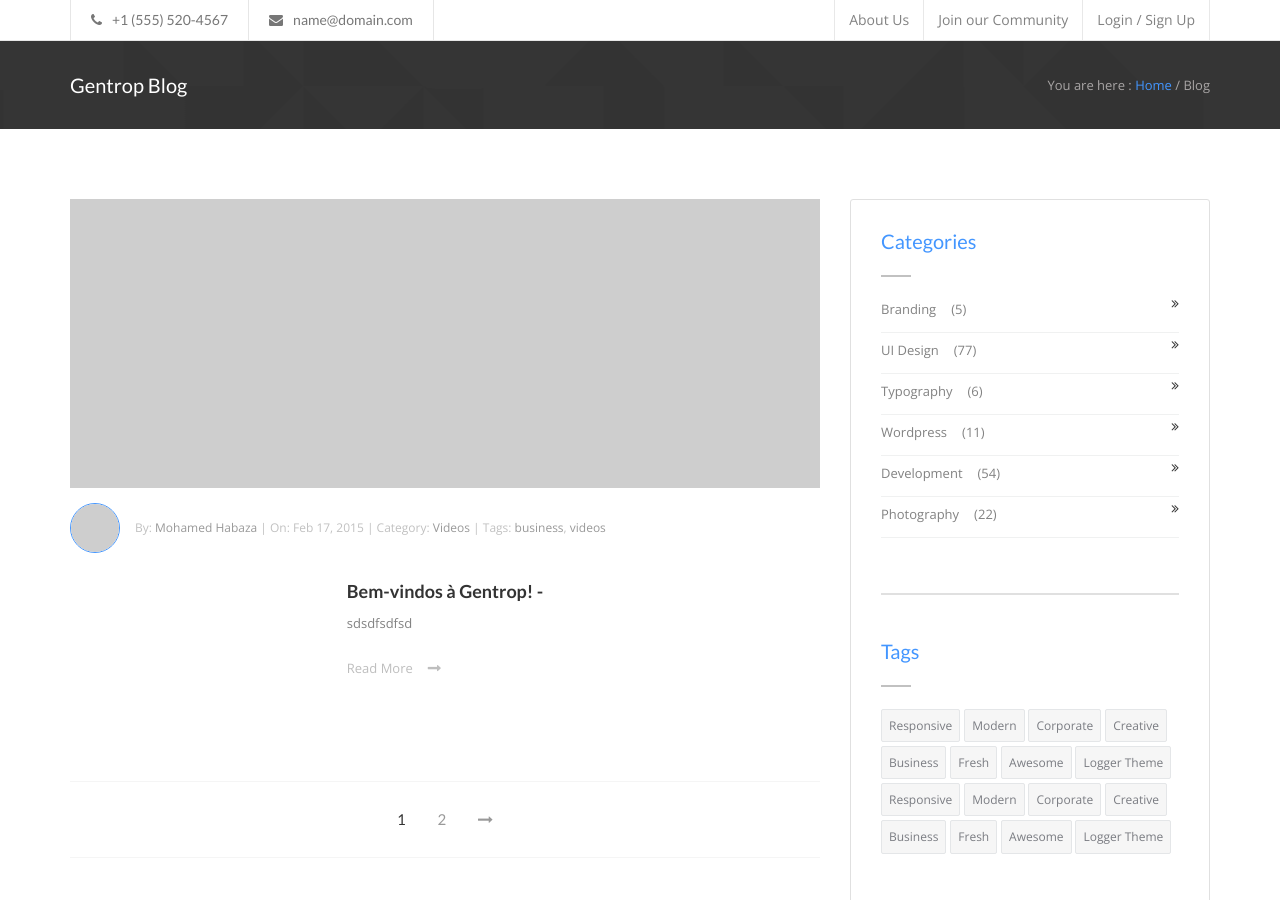
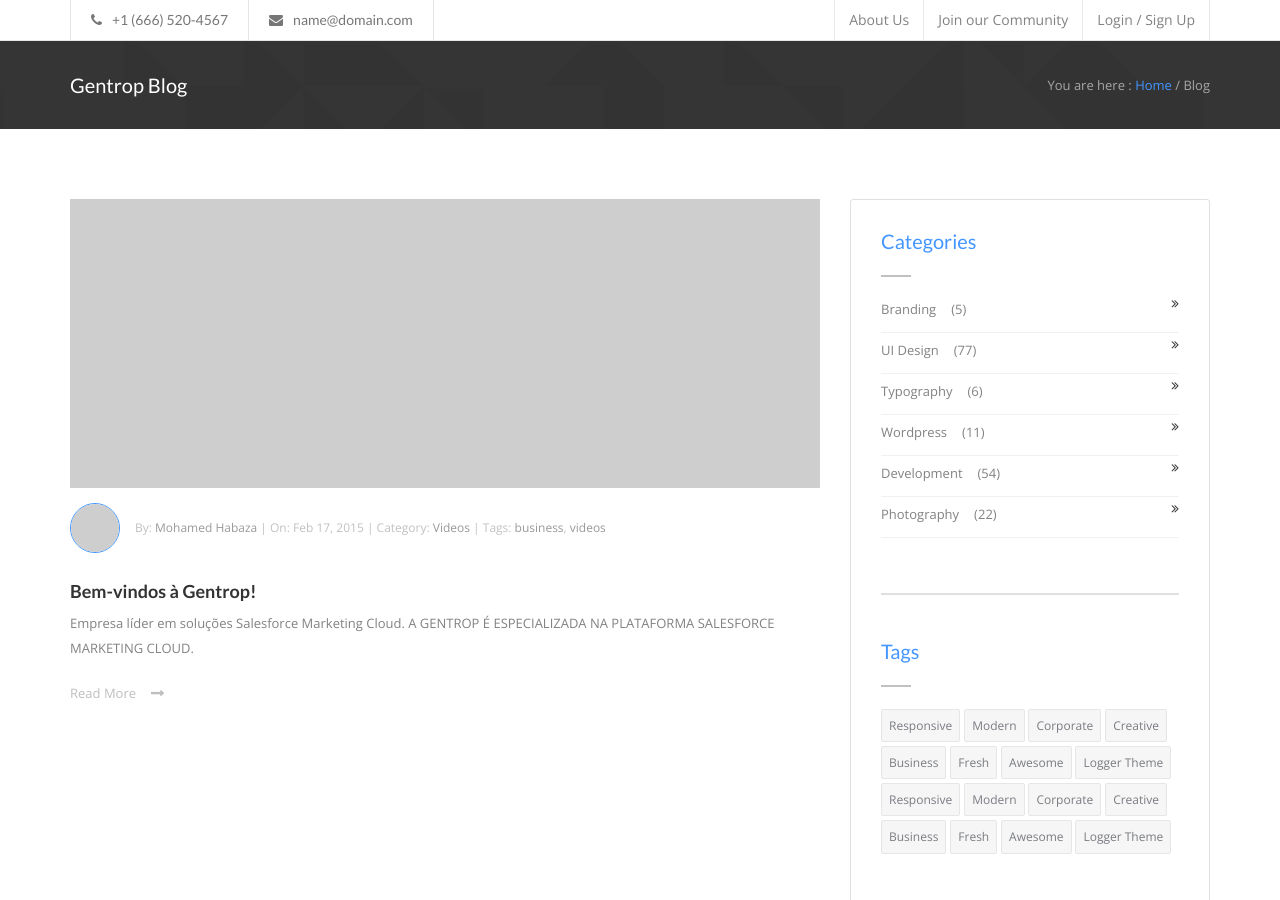
Before and after one commit to hexadevti/hexadevti.github.io, a Jekyll site: the page built from index.html, in a window 1280 px wide and 900 px high. Built offline with Jekyll 4.4.1, drawn with Linux system fonts in a browser that asks for light colours; the list of posts is cut into pages by our own code.

Commit message:
agora sim

```diff
--- a/_config.yml
+++ b/_config.yml
@@ -1,10 +1,11 @@
-excerpt_separator: ""
-pygments: true
+excerpt_separator: "<!--more-->"
+highlighter: pygments
 markdown: kramdown
 url: http://hexadevti.github.io
 title: Gentrop Blog
 email: luciano.faria@gentrop.com
 author: Luciano Faria
 description: My awesome new site
-paginate: 5
+gems : [jekyll-paginate]
+paginate: 4
 google_analytics:
--- a/_includes/pagination.html
+++ b/_includes/pagination.html
@@ -1,20 +1,27 @@
-<div class="pagination clearfix mb1 mt4">
-  <div class="left">
-    {% if paginator.previous_page %}
-      {% if paginator.page == 2 %}
-        <a class="pagination-item" href="{{ site.baseurl }}/">Newer</a>
-      {% else %}
-        <a class="pagination-item" href="{{ site.baseurl }}/page{{paginator.previous_page}}/">Newer</a>
-      {% endif %}
-    {% else %}
-      <span class="pagination-item disabled">Newer</span>
-    {% endif %}
-  </div>
-  <div class="right">
-    {% if paginator.next_page %}
-      <a class="pagination-item" href="{{ site.baseurl }}/page{{paginator.next_page}}/">Older</a>
-    {% else %}
-      <span class="pagination-item disabled">Older</span>
-    {% endif %}
-  </div>
+{% if paginator.total_pages > 1 %}
+
+<div id="Pagination" class="light-wrapper Pagination-Full">
+    <div class="row">
+        <div class="pager col-md-12 text-center">
+            <ul>
+                  {% if paginator.previous_page %}
+                        <li><a href="{{ paginator.previous_page_path | prepend: site.baseurl | replace: '//', '/' }}"><i class="fa fa-long-arrow-left"></i></a></li>
+                  {% endif %}
+                  {% for page in (1..paginator.total_pages) %}
+                     {% if page == paginator.page %}
+                        <li><span class="selected">{{ page }}</span></li>
+                     {% elsif page == 1 %}
+                        <li><a href="{{ paginator.previous_page_path | prepend: site.baseurl | replace: '//', '/' }}">{{ page }}</a></li>
+                     {% else %}
+                        <li><a href="{{ site.paginate_path | prepend: site.baseurl | replace: '//', '/' | replace: ':num', page }}">{{ page }}</a></li>
+                     {% endif %}
+                  {% endfor %}
+                  {% if paginator.next_page %}
+                        <li><a href="{{ paginator.next_page_path | prepend: site.baseurl | replace: '//', '/' }}"><i class="fa fa-long-arrow-right"></i></a></li>
+                  {% endif %}
+            </ul>
+        </div>
+    </div>
 </div>
+
+{% endif %}
--- a/_layouts/blog.html
+++ b/_layouts/blog.html
@@ -9,8 +9,8 @@
     <link rel="shortcut icon" href="style/images/favicon.ico">
     <title>{% if page.title %}{{ page.title }} &#8211; {% endif %}{{ site.title }}</title>
     <!-- Bootstrap core CSS -->
-    <link href="style/css/style.css" rel="stylesheet">
-    <link href="style/css/color/blue.css" rel="stylesheet">
+    <link href="{{ "/style/css/style.css" | prepend: site.baseurl }}" rel="stylesheet">
+    <link href="{{ "/style/css/color/blue.css" | prepend: site.baseurl }}" rel="stylesheet">
     <!-- HTML5 shim and Respond.js IE8 support of HTML5 elements and media queries -->
     <!--[if lt IE 9]>
     <script src="style/js/html5shiv.js"></script>
@@ -23,11 +23,11 @@
 
 <!-- Start Loading -->
 
-<section class="loading-overlay">
+<!--<section class="loading-overlay">
     <div class="Loading-Page">
 		<h2 class="loader">Loading...</h2>
     </div>
-</section>
+</section>-->
 
  <!-- End Loading  -->
 
@@ -87,7 +87,7 @@
 			<div class="row">
 				 <div class="Contact-h col-md-6">
 					<div class="PhoneNamber">
-						<p><i class="fa fa-phone"></i>+1 (555) 520-4567</p>
+						<p><i class="fa fa-phone"></i>+1 (666) 520-4567</p>
 					</div>
 					<div class="Email-Site">
 						<p><i class="fa fa-envelope"></i>name@domain.com</p>
@@ -219,31 +219,31 @@
 
 
 <!-- Placed at the end of the document so the pages load faster -->
-<script type="text/javascript" src="style/js/jquery-1.11.3.min.js"></script>
-<script type="text/javascript" src="style/js/bootstrap.min.js"></script>
-<script type="text/javascript" src="style/js/menu-script.js"></script>
+<script type="text/javascript" src="{{ "/style/js/jquery-1.11.3.min.js" | prepend: site.baseurl }}"></script>
+<script type="text/javascript" src="{{ "/style/js/bootstrap.min.js" | prepend: site.baseurl }}"></script>
+<script type="text/javascript" src="{{ "/style/js/menu-script.js" | prepend: site.baseurl }}"></script>
 
-<script type="text/javascript" src="style/rs-plugin/js/jquery.themepunch.revolution.min.js"></script>
-<script type="text/javascript" src="style/rs-plugin/js/jquery.themepunch.tools.min.js"></script>
+<script type="text/javascript" src="{{ "/style/rs-plugin/js/jquery.themepunch.revolution.min.js" | prepend: site.baseurl }}"></script>
+<script type="text/javascript" src="{{ "/style/rs-plugin/js/jquery.themepunch.tools.min.js" | prepend: site.baseurl }}"></script>
 
-<script type="text/javascript" src="style/js/isotope.pkgd.min.js"></script>
-<script type="text/javascript" src="style/js/jquery.easing.min.js"></script>
-<script type="text/javascript" src="style/js/jquery.elevateZoom-3.0.8.min.js"></script>
-<script type="text/javascript" src="style/js/jquery.fancybox.js"></script>
-<script type="text/javascript" src="style/js/jquery.fancybox.pack.js"></script>
-<script type="text/javascript" src="style/js/jquery.fancybox-media.js"></script>
-<script type="text/javascript" src="style/js/jquery.inview.min.js"></script>
-<script type="text/javascript" src="style/js/jflickrfeed.min.js"></script>
-<script type="text/javascript" src="style/js/tweetie.min.js"></script>
+<script type="text/javascript" src="{{ "/style/js/isotope.pkgd.min.js" | prepend: site.baseurl }}"></script>
+<script type="text/javascript" src="{{ "/style/js/jquery.easing.min.js" | prepend: site.baseurl }}"></script>
+<script type="text/javascript" src="{{ "/style/js/jquery.elevateZoom-3.0.8.min.js" | prepend: site.baseurl }}"></script>
+<script type="text/javascript" src="{{ "/style/js/jquery.fancybox.js" | prepend: site.baseurl }}"></script>
+<script type="text/javascript" src="{{ "/style/js/jquery.fancybox.pack.js" | prepend: site.baseurl }}"></script>
+<script type="text/javascript" src="{{ "/style/js/jquery.fancybox-media.js" | prepend: site.baseurl }}"></script>
+<script type="text/javascript" src="{{ "/style/js/jquery.inview.min.js" | prepend: site.baseurl }}"></script>
+<script type="text/javascript" src="{{ "/style/js/jflickrfeed.min.js" | prepend: site.baseurl }}"></script>
+<script type="text/javascript" src="{{ "/style/js/tweetie.min.js" | prepend: site.baseurl }}"></script>
 
-<script type="text/javascript" src="style/js/modernizr.custom.js"></script>
-<script type="text/javascript" src="style/js/classie.js"></script>
-<script type="text/javascript" src="style/js/main.js"></script>
-<script type="text/javascript" src="style/js/owl.carousel.min.js"></script>
-<script type="text/javascript" src="style/js/jquery.counterup.js"></script>
-<script type="text/javascript" src="style/js/waypoints.min.js"></script>
-<script type="text/javascript" src="style/js/wow.min.js"></script>
-<script type="text/javascript" src="style/js/custom.js"></script>
+<script type="text/javascript" src="{{ "/style/js/modernizr.custom.js" | prepend: site.baseurl }}"></script>
+<script type="text/javascript" src="{{ "/style/js/classie.js" | prepend: site.baseurl }}"></script>
+<script type="text/javascript" src="{{ "/style/js/main.js" | prepend: site.baseurl }}"></script>
+<script type="text/javascript" src="{{ "/style/js/owl.carousel.min.js" | prepend: site.baseurl }}"></script>
+<script type="text/javascript" src="{{ "/style/js/jquery.counterup.js" | prepend: site.baseurl }}"></script>
+<script type="text/javascript" src="{{ "/style/js/waypoints.min.js" | prepend: site.baseurl }}"></script>
+<script type="text/javascript" src="{{ "/style/js/wow.min.js" | prepend: site.baseurl }}"></script>
+<script type="text/javascript" src="{{ "/style/js/custom.js" | prepend: site.baseurl }}"></script>
 </body>
 
 </html>
--- a/_posts/2016-02-24-bem-vindos-gentrop.markdown
+++ b/_posts/2016-02-24-bem-vindos-gentrop.markdown
@@ -4,9 +4,8 @@
 layout: post
 ---
 Empresa líder em soluções Salesforce Marketing Cloud.
-
 A GENTROP É ESPECIALIZADA NA PLATAFORMA SALESFORCE MARKETING CLOUD.
-
+<!--more-->
 SOBRE NÓS
 
 O grupo Gentrop teve origem em Palo Alto, California em 2009. Nos EUA a Gentrop é focada em soluções de EPM (Enterprise Project Management). Em 2011, a empresa abriu sua primeira filial em São Paulo, com foco em Consultoria em Tecnologia da Informação. No Portfolio da Gentrop temos clientes como: Chevron, Audatex, Covidien, Abbott Labs, Zimmer, Cisco, Cadence, Fairchild, Siemens Panduit, Cobasi e Aspire Public Schools.
--- a/index.html
+++ b/index.html
@@ -16,8 +16,8 @@
         </div>
         <div class="Bottom-title-news wide-blog">
             <div class="title-news text-left">
-						<a href="#"><h2>{{ post.title }} - {{ post.excerpt }}</h2></a>
-						<p>sdsdfsdfsd</p>
+                <a href="#"><h2>{{ post.title }}</h2></a>
+                <p>{{ post.excerpt }}</p>
             </div>
             <div class="Get-news text-left">
                 <a href="#">Read More</a>
@@ -31,18 +31,7 @@
 
     <!-- Start Pagination -->
 
-
-			<div id="Pagination" class="light-wrapper Pagination-Full">
-				<div class="row">
-					<div class="pager col-md-12 text-center">
-						<ul>
-							<li class="selected"><span class="">1</span></li>
-							<li><a href="#">2</a></li>
-							<li><a href="#"><i class="fa fa-long-arrow-right"></i></a></li>
-						</ul>
-					</div>
-				</div>
-			</div>
+    {% include pagination.html %}
 
     <!-- End Pagination -->
 
```
Also changed, not shown: 1 other file. Lines whose indentation alone changed are shown as unchanged.
